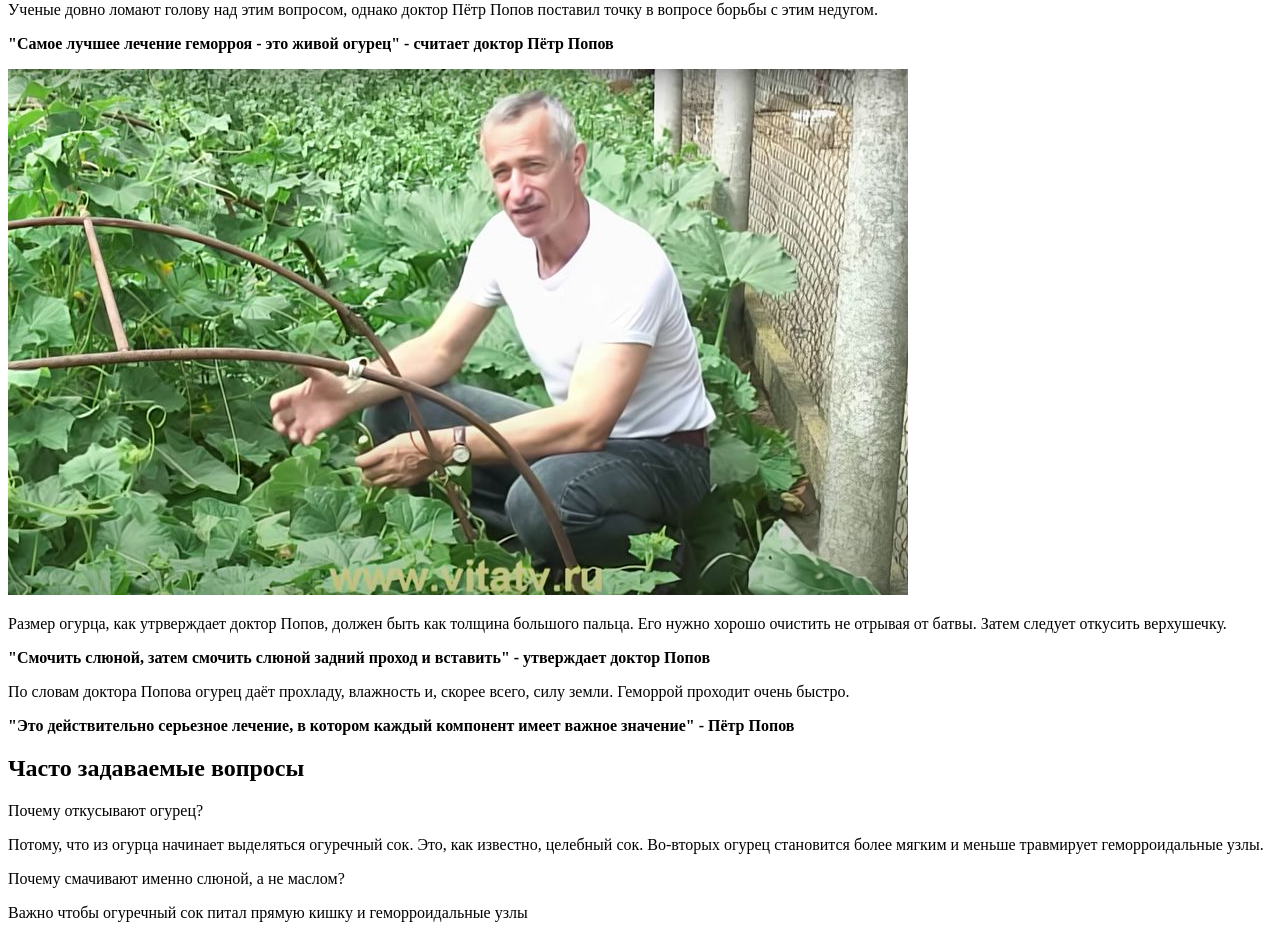
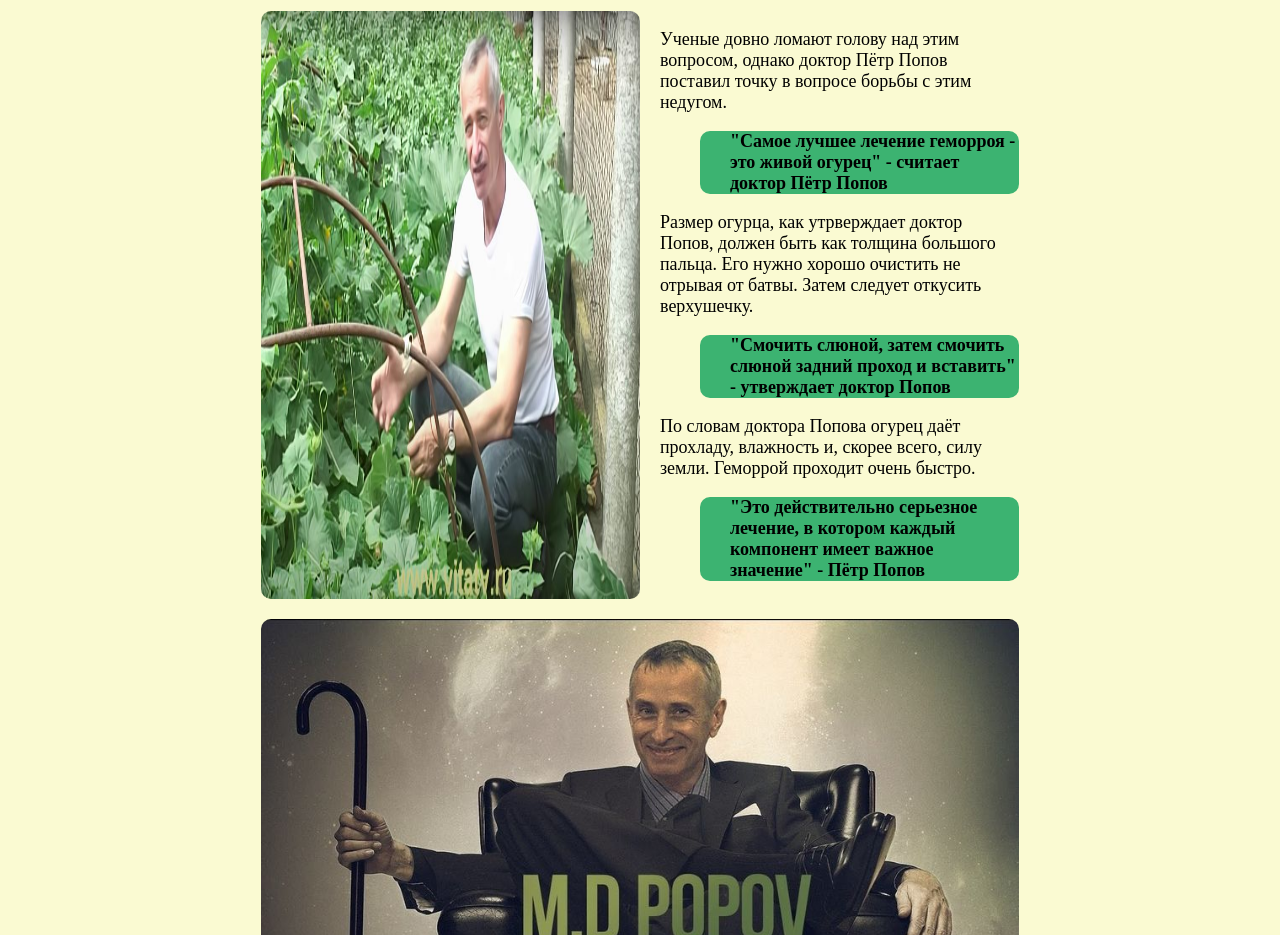
Before and after one commit to teamix15/popov, a plain HTML site: page index.html in a window 1280 px wide. Shown: the part 79-1014 px from the top of the page. Drawn offline with Linux system fonts and the light colour scheme.

Commit message:
Add files via upload

```diff
--- a/index.html
+++ b/index.html
@@ -3,27 +3,75 @@
 <head>
     <meta charset="UTF-8">
     <title>Лучшее средство от геморроя</title>
+    <link rel="stylesheet" href="styles.css">
 </head>
 <body>
+<div class="container">
     <h1>Как же всё-таки бороться с геморроем?</h1>
-<p>Ученые довно ломают голову над этим вопросом, однако доктор Пётр Попов поставил точку в вопросе борьбы с этим недугом.</p>
+    <div class="info">
+        <img src="562750842433.6671-900x.jpg" alt="Тут дожна была быть картинка" class="back-image-first">
+        <div class="info-text">
+            <p> Ученые довно ломают голову над этим вопросом, однако доктор Пётр Попов поставил точку в вопросе борьбы с
+                этим
+                недугом.</p>
+            <div class="quote">
                 <p><strong>"Самое лучшее лечение геморроя - это живой огурец" - считает доктор Пётр Попов</strong></p>
-<img src="562750842433.6671-900x.jpg" alt="Тут дожна была быть картинка">
-<p>Размер огурца, как утрверждает доктор Попов, должен быть как толщина большого пальца. Его нужно хорошо очистить не отрывая от батвы. Затем следует откусить верхушечку.</p>
-<p><strong>"Смочить слюной, затем смочить слюной задний проход и вставить" - утверждает доктор Попов</strong></p>
-<p>По словам доктора Попова огурец даёт прохладу, влажность и, скорее всего, силу земли. Геморрой проходит очень быстро.</p>
-<p><strong>"Это действительно серьезное лечение, в котором каждый компонент имеет важное значение" - Пётр Попов</strong></p>
+            </div>
+            <p> Размер огурца, как утрверждает доктор Попов, должен быть как толщина большого пальца. Его нужно хорошо
+                очистить
+                не
+                отрывая от батвы. Затем следует откусить верхушечку.</p>
+            <div class="quote">
+                <p><strong>"Смочить слюной, затем смочить слюной задний проход и вставить" - утверждает доктор Попов</strong>
+                </p>
+            </div>
+            <p> По словам доктора Попова огурец даёт прохладу, влажность и, скорее всего, силу земли. Геморрой проходит
+                очень
+                быстро.</p>
+            <div class="quote">
+                <p><strong>"Это действительно серьезное лечение, в котором каждый компонент имеет важное значение" - Пётр
+                    Попов</strong>
+                </p>
+            </div>
+        </div>
+    </div>
+
+    <img src="441071355476.78656-900x.jpg" alt="Тут дожна была быть картинка" class="back-image-second">
+
+    <div class="questions">
         <h2>Часто задаваемые вопросы</h2>
-<p>Почему откусывают огурец?</p>
-<p>Потому, что из огурца начинает выделяться огуречный сок. Это, как известно, целебный сок. Во-вторых огурец становится более мягким и меньше травмирует геморроидальные узлы.</p>
-<p>Почему смачивают именно слюной, а не маслом?</p>
-<p>Важно чтобы огуречный сок питал прямую кишку и геморроидальные узлы</p>
-<p>Почему не отрывается батва?</p>
-<p>Если сок очень быстро впитывается, а в прямой кишке проходит быстрое всасывание житкости. Батва дает возможность огурцу всё время быть в тонусе, но чтобы огурец при этом не становился мягким.</p>
-<img src="441071355476.78656-900x.jpg" alt="Тут дожна была быть картинка">
+        <div class="question">
+            <p>-Почему откусывают огурец?</p>
+            <p>-Потому, что из огурца начинает выделяться огуречный сок. Это, как известно, целебный сок. Во-вторых
+                огурец
+                становится
+                более мягким и меньше травмирует геморроидальные узлы.</p>
+        </div>
+
+        <div class="question">
+            <p>-Почему смачивают именно слюной, а не маслом?</p>
+            <p>-Важно чтобы огуречный сок питал прямую кишку и геморроидальные узлы</p>
+        </div>
+
+        <div class="question">
+            <p>-Почему не отрывается батва?</p>
+            <p>-Если сок очень быстро впитывается, а в прямой кишке проходит быстрое всасывание житкости. Батва дает
+                возможность
+                огурцу всё время быть в тонусе, но чтобы огурец при этом не становился мягким.</p>
+        </div>
+    </div>
+
+    <div class="sources">
         <h2>Используемые источники</h2>
         <ul>
-    <li><a href="https://www.youtube.com/watch?v=AJsTSwYWjgw" target="_blank">https://www.youtube.com/watch?v=AJsTSwYWjgw</a></li>
+            <li><a href="https://www.youtube.com/watch?v=AJsTSwYWjgw" target="_blank">https://www.youtube.com/watch?v=AJsTSwYWjgw</a>
+            </li>
         </ul>
+    </div>
+    <div class="author">
+        <p>©2022 Novik Timofei. All rights reserved.</p>
+        <p><a href="https://t.me/timofeinovik" target="_blank">Telegram</a></p>
+    </div>
+</div>
 </body>
 </html>
--- /dev/null
+++ b/styles.css
@@ -0,0 +1,74 @@
+body {
+    font-size: 18px;
+    font-weight: normal;
+    background-color: #FAFAD2;;
+}
+
+.container {
+    max-width: 60%;
+    margin: auto;
+}
+
+h1 {
+    text-align: center;
+    margin-left: auto;
+}
+
+h2 {
+    text-align: center;
+    margin-left: auto;
+}
+
+.info {
+    display: flex;
+    margin-bottom: 20px;
+}
+
+.info-text {
+    margin-left: 20px;
+    max-width: 50%;
+}
+
+a {
+    color: #006400;
+    text-decoration: none;
+}
+
+a:hover {
+    text-decoration: underline;
+}
+
+img {
+    border-color: #006400;
+    border-radius: 10px;
+}
+
+.back-image-first {
+    max-width: 50%;
+    border-radius: 10px;
+}
+
+.back-image-second {
+    margin-left: auto;
+    margin-right: auto;
+    width: 100%;
+}
+
+.quote {
+    background-color: mediumseagreen;
+    padding-left: 30px;
+    margin-left: 40px;
+    border-radius: 10px;
+}
+
+.question {
+    padding-left: 10px;
+    background-color: mediumseagreen;
+    border-radius: 10px;
+}
+
+.author {
+    font-size: smaller;
+    text-align: center;
+    margin: 50px;
+}
```
Lines whose indentation alone changed are shown as unchanged.
